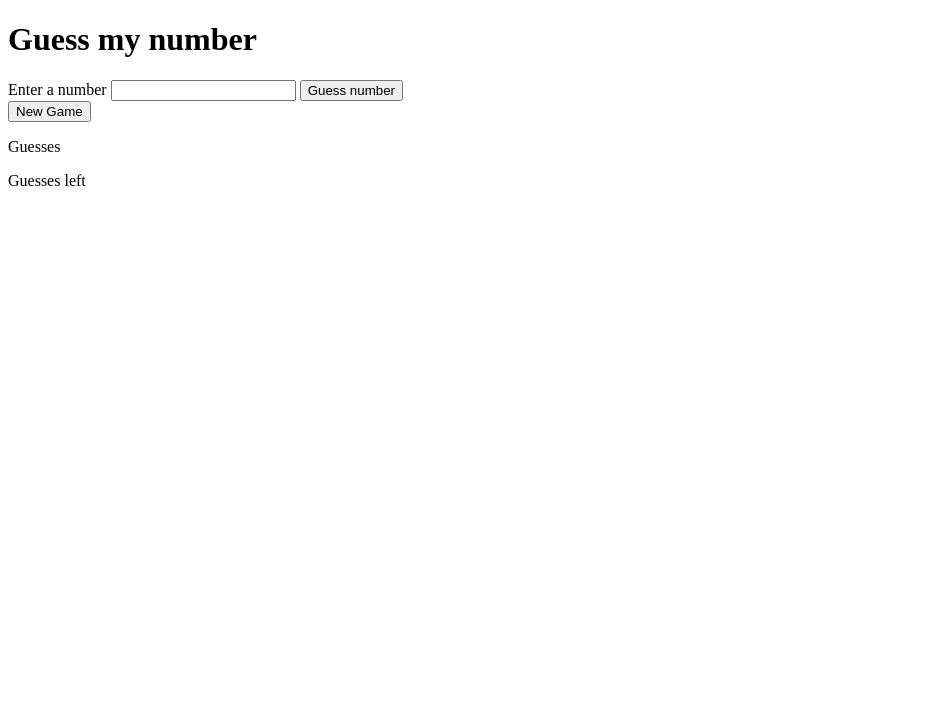
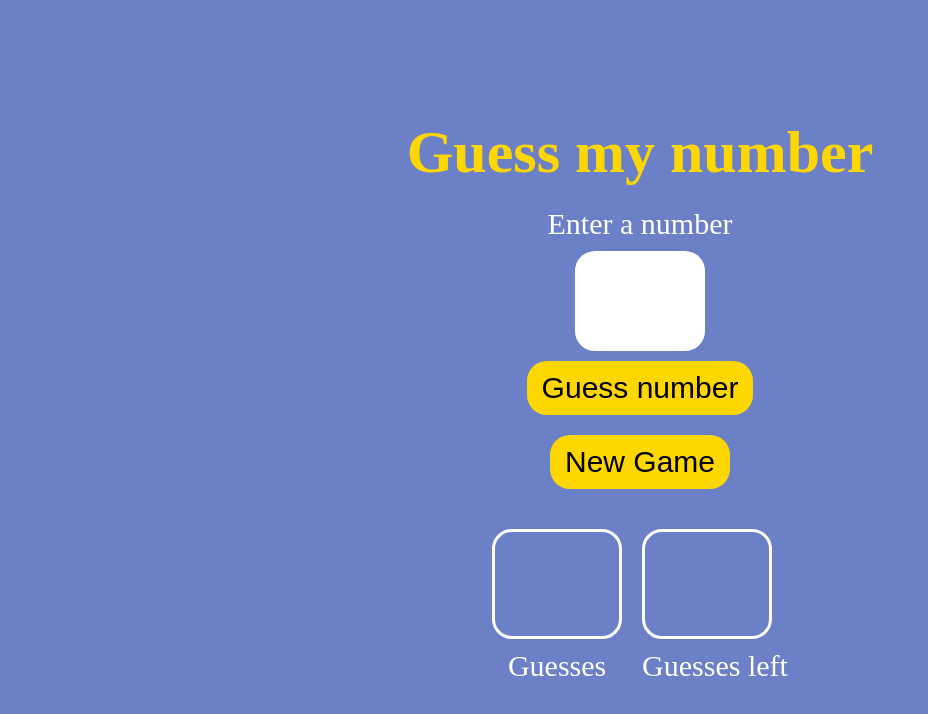
Before and after one commit to RobertB512/number-guessing-game, a plain HTML site: page index.html in a window 1280 px wide. Shown: the whole page, without its empty margins (0-928 px from the left). Drawn offline with Linux system fonts and the light colour scheme.

Commit message:
Add styling and some html classes

```diff
--- a/index.html
+++ b/index.html
@@ -20,12 +20,12 @@
   <button class="new-game-btn">New Game</button>
   <p class="message"></p>
   <section class="guess-count-area">
-    <div class="times-guessed-box">
-      <p class="times=guessed"></p>
+    <div class="guess-count-box times-guessed-box">
+      <p class="guess-count times-guessed"></p>
       <p class="guess-count-lbl">Guesses</p>
     </div>
-    <div class="guesses-left-box">
-      <p class="guesses-left"></p>
+    <div class="guess-count-box guesses-left-box">
+      <p class="guess-count guesses-left"></p>
       <p class="guess-count-lbl">Guesses left</p>
     </div>
 
--- a/styles/styles.css
+++ b/styles/styles.css
@@ -0,0 +1,94 @@
+/* reset styles */
+* {
+  margin: 0;
+  padding: 0;
+  font-size: 62.5%;
+  box-sizing: border-box;
+}
+
+/* body and shared styles */
+body,
+form,
+.guess-count-area {
+  display: flex;
+}
+
+body, form {
+  flex-direction: column;
+  align-items: center;
+  justify-content: center;
+}
+
+
+
+body {
+  background-color: #6C80C8;
+  height: 100vh;
+  gap: 2rem;
+}
+
+label,
+p,
+button,
+.guess-btn {
+  font-size: 3rem;
+}
+
+/* main content styles */
+h1 {
+  font-size: 6rem;
+  color: gold;
+}
+
+form {
+  width: 50%;
+  gap: 1rem;
+}
+
+#guessed-number {
+  width: 13rem;
+  height: 10rem;
+  border-radius: 2rem;
+  border: none;
+  padding: 1rem 1.5rem;
+  font-size: 6rem;
+}
+#guessed-number::-webkit-inner-spin-button,
+#guessed-number::-webkit-outer-spin-button {
+  appearance: none;
+}
+
+.guess-btn,
+.new-game-btn {
+  padding: 1rem 1.5rem;
+  border: none;
+  border-radius: 2rem;
+  background-color: gold;
+}
+.guess-btn:hover,
+.new-game-btn:hover {
+  background-color: white;
+}
+.guess-ntn:active,
+.new-game-btn:active {
+  background-color: gold;
+}
+
+.guess-count-area {
+  gap: 2rem;
+  color: white;
+  text-align: center;
+}
+label {
+  color: white;
+}
+.guess-count {
+  font-weight: 700;
+  font-size: 6rem;
+  padding: 2rem;
+  border: 0.3rem solid white;
+  border-radius: 2rem;
+  margin-bottom: 1rem;
+  width: 13rem;
+  height: 11rem;
+}
```
